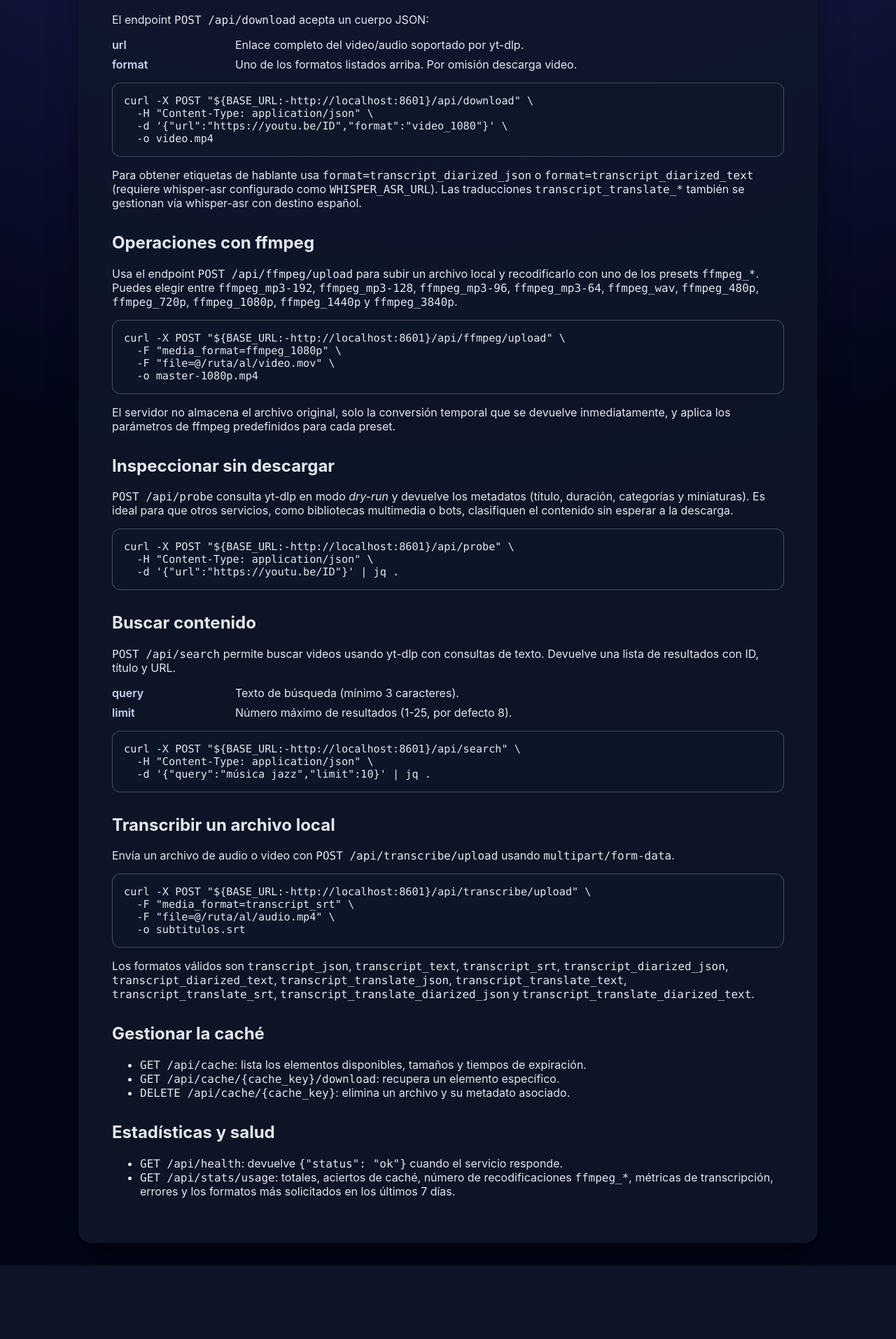
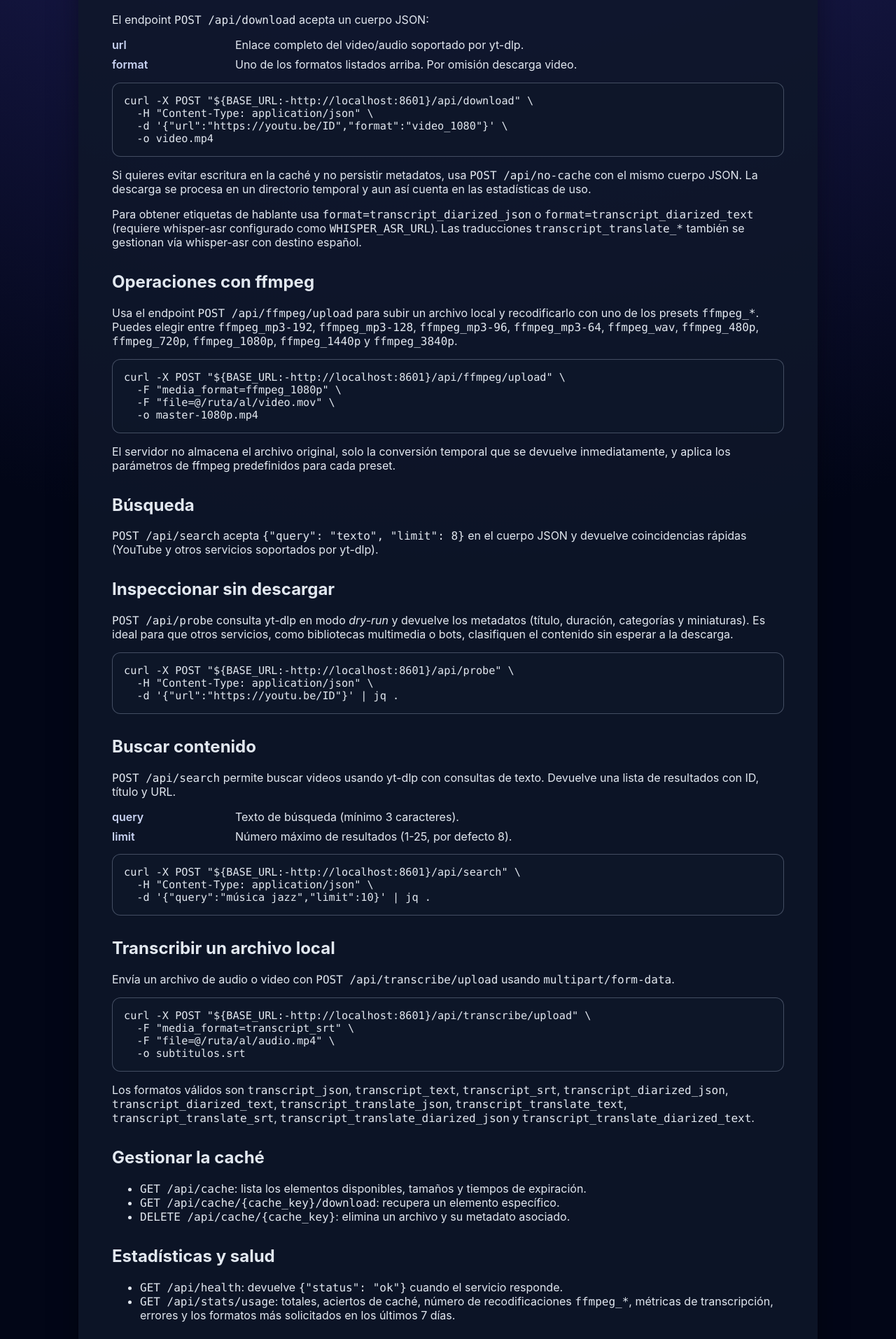
Before and after one commit to successbyfailure/VHS, a FastAPI app: page /docs/api in a window 1280 px wide. Shown: the part 1079-2992 px from the top of the page at 70% size. Before the commit the page ends 2887 px from the top, so only its background shows below. Run offline with FastAPI, Linux system fonts and the light colour scheme.

Commit message:
Docs actualizadas: endpoints JSON, no-cache y búsqueda

```diff
--- a/templates/api_docs.html
+++ b/templates/api_docs.html
@@ -140,6 +140,11 @@
   -d '{"url":"https://youtu.be/ID","format":"video_1080"}' \
   -o video.mp4</code></pre>
         <p>
+          Si quieres evitar escritura en la caché y no persistir metadatos, usa
+          <code>POST /api/no-cache</code> con el mismo cuerpo JSON. La descarga se procesa en un directorio temporal
+          y aun así cuenta en las estadísticas de uso.
+        </p>
+        <p>
           Para obtener etiquetas de hablante usa <code>format=transcript_diarized_json</code> o
           <code>format=transcript_diarized_text</code> (requiere whisper-asr configurado como <code>WHISPER_ASR_URL</code>).
           Las traducciones <code>transcript_translate_*</code> también se gestionan vía whisper-asr con destino español.
@@ -161,6 +166,13 @@
         <p>
           El servidor no almacena el archivo original, solo la conversión temporal que se devuelve inmediatamente, y
           aplica los parámetros de ffmpeg predefinidos para cada preset.
+        </p>
+      </section>
+      <section>
+        <h2>Búsqueda</h2>
+        <p>
+          <code>POST /api/search</code> acepta <code>{"query": "texto", "limit": 8}</code> en el cuerpo JSON y devuelve
+          coincidencias rápidas (YouTube y otros servicios soportados por yt-dlp).
         </p>
       </section>
       <section>
```
Also changed, not shown: README.md.
